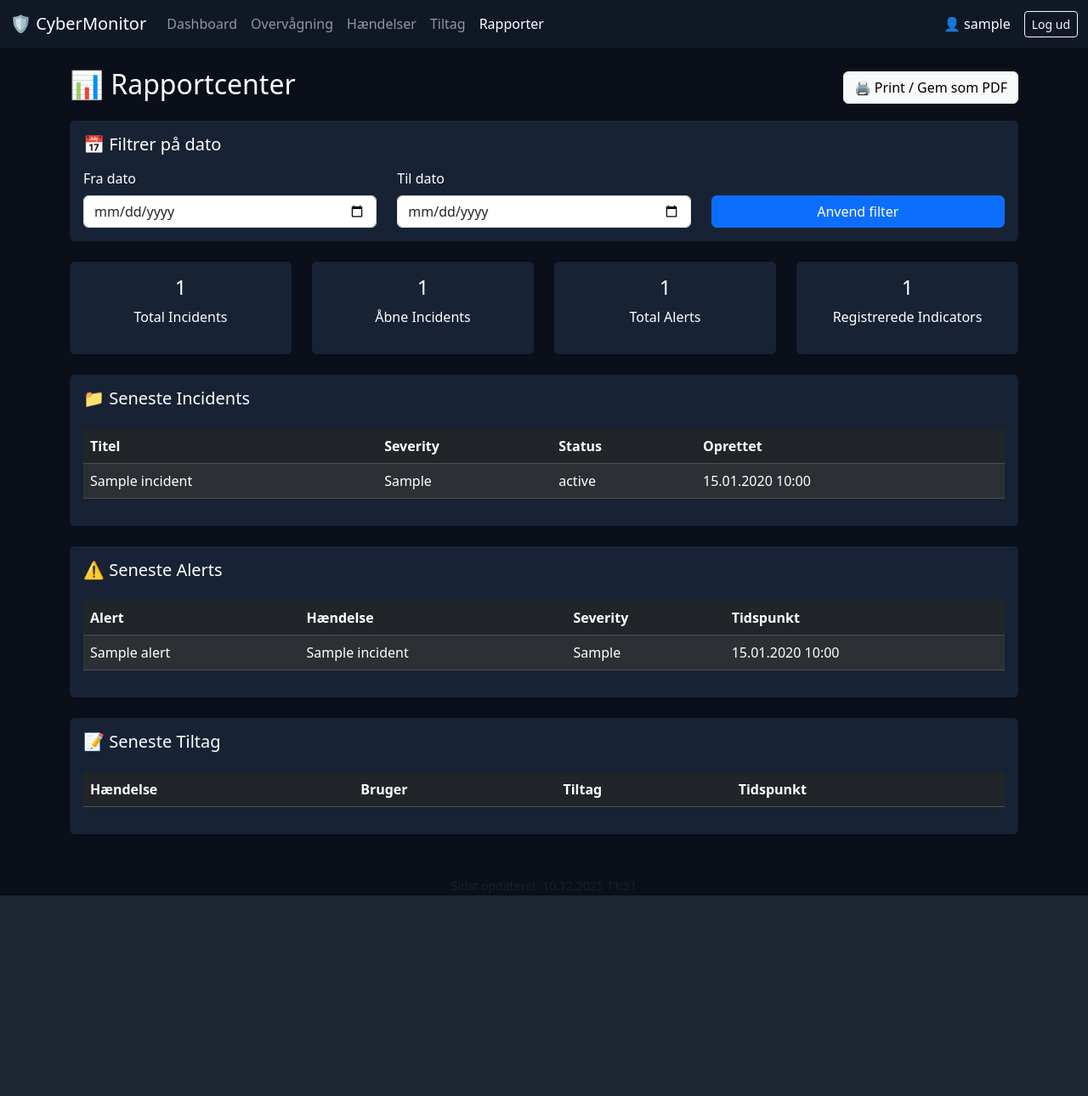
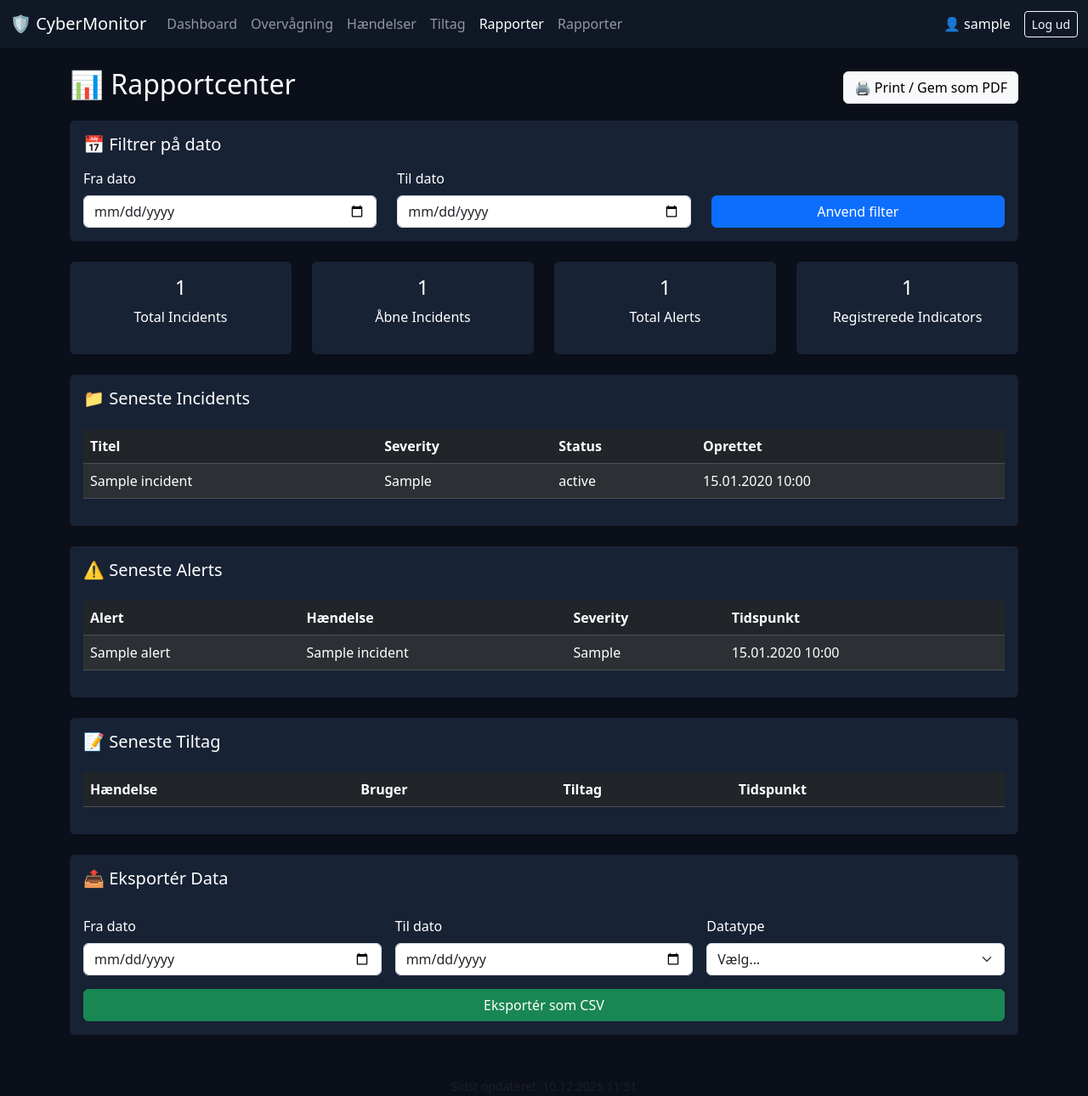
Before and after one commit to magnsun/Cyberkriminalitet, a PHP site: page /rapporter.php in a window 1280 px wide. Shown: the whole page at 85% size. Before the commit the page ends 1054 px from the top, so only its background shows below. Run offline with PHP 8.4, Linux system fonts and the light colour scheme; the visitor is signed in with stand-in values (Sample User, id 1); tables that the repository leaves empty or names only in its code hold one stand-in row (values such as "Sample post"); data that the repository does not hold is empty.

Commit message:
lavet Eksport.php

```diff
--- a/View/dashboard.php
+++ b/View/dashboard.php
@@ -44,7 +44,7 @@ try {
 <body>
 <nav class="navbar navbar-expand-lg navbar-dark">
     <div class="container-fluid">
-        <a class="navbar-brand" href="Index.php">🛡️ CyberMonitor</a>
+        <a class="navbar-brand" href="index.php">🛡️ CyberMonitor</a>
         <button class="navbar-toggler" type="button" data-bs-toggle="collapse" data-bs-target="#navbarNav">
             <span class="navbar-toggler-icon"></span>
         </button>
@@ -55,6 +55,7 @@ try {
                 <li class="nav-item"><a class="nav-link" href="haendelser.php">Hændelser</a>
                 <li class="nav-item"><a class="nav-link" href="tiltag.php">Tiltag</a></li>
                 <li class="nav-item"><a class="nav-link" href="rapporter.php">Rapporter</a></li>
+                <li class="nav-item"><a class="nav-link" href="eksport.php">Rapporter</a></li>
             </ul>
             <div class="d-flex align-items-center">
                 <span class="me-3">👤 <?= htmlspecialchars($_SESSION['username']) ?></span>
--- a/View/haendelser.php
+++ b/View/haendelser.php
@@ -44,6 +44,7 @@ try {
                 <li class="nav-item"><a class="nav-link active" href="haendelser.php">Hændelser</a></li>
                 <li class="nav-item"><a class="nav-link" href="tiltag.php">Tiltag</a></li>
                 <li class="nav-item"><a class="nav-link" href="rapporter.php">Rapporter</a></li>
+                <li class="nav-item"><a class="nav-link" href="eksport.php">Rapporter</a></li>
             </ul>
             <div class="d-flex align-items-center">
                 <span class="me-3">👤 <?= htmlspecialchars($_SESSION['username']) ?></span>
--- a/View/monitoring.php
+++ b/View/monitoring.php
@@ -83,6 +83,7 @@ try {
                 <li class="nav-item"><a class="nav-link" href="haendelser.php">Hændelser</a></li>
                 <li class="nav-item"><a class="nav-link" href="tiltag.php">Tiltag</a></li>
                 <li class="nav-item"><a class="nav-link" href="rapporter.php">Rapporter</a></li>
+                <li class="nav-item"><a class="nav-link" href="eksport.php">Rapporter</a></li>
             </ul>
             <div class="d-flex align-items-center">
                 <span class="me-3">👤 <?= htmlspecialchars($_SESSION['username']) ?></span>
--- a/View/rapporter.php
+++ b/View/rapporter.php
@@ -115,6 +115,7 @@ if ($to) {
                 <li class="nav-item"><a class="nav-link" href="haendelser.php">Hændelser</a></li>
                 <li class="nav-item"><a class="nav-link" href="tiltag.php">Tiltag</a></li>
                 <li class="nav-item"><a class="nav-link active" href="rapporter.php">Rapporter</a></li>
+                <li class="nav-item"><a class="nav-link" href="eksport.php">Rapporter</a></li>
             </ul>
             <span class="me-3">👤 <?= $_SESSION['username'] ?></span>
             <a href="logout.php" class="btn btn-outline-light btn-sm">Log ud</a>
@@ -251,6 +252,37 @@ if ($to) {
             </tbody>
         </table>
     </div>
+    <div class="card p-3 no-print mb-4">
+        <h5>📤 Eksportér Data</h5>
+        <form method="GET" action="eksport.php" class="row g-3 mt-2">
+
+            <div class="col-md-4">
+                <label class="form-label">Fra dato</label>
+                <input type="date" name="from" class="form-control" value="<?= htmlspecialchars($from) ?>">
+            </div>
+
+            <div class="col-md-4">
+                <label class="form-label">Til dato</label>
+                <input type="date" name="to" class="form-control" value="<?= htmlspecialchars($to) ?>">
+            </div>
+
+            <div class="col-md-4">
+                <label class="form-label">Datatype</label>
+                <select name="type" class="form-select" required>
+                    <option value="" disabled selected>Vælg…</option>
+                    <option value="incidents">Incidents</option>
+                    <option value="alerts">Alerts</option>
+                    <option value="indicators">Indicators</option>
+                    <option value="tiltag">Tiltag</option>
+                </select>
+            </div>
+
+            <div class="col-12">
+                <button class="btn btn-success w-100">Eksportér som CSV</button>
+            </div>
+
+        </form>
+    </div>
 
     <div class="text-center mt-5 text-muted text-white">
         <small>Sidst opdateret: <?= date("d.m.Y H:i") ?></small>
--- a/View/tiltag.php
+++ b/View/tiltag.php
@@ -70,6 +70,7 @@ $logs = $stmt_logs->fetchAll(PDO::FETCH_ASSOC);
                 <li class="nav-item"><a class="nav-link" href="haendelser.php">Hændelser</a></li>
                 <li class="nav-item"><a class="nav-link active" href="tiltag.php">Tiltag</a></li>
                 <li class="nav-item"><a class="nav-link" href="rapporter.php">Rapporter</a></li>
+                <li class="nav-item"><a class="nav-link" href="eksport.php">Rapporter</a></li>
             </ul>
             <div class="d-flex align-items-center">
                 <span class="me-3">👤 <?= htmlspecialchars($_SESSION['username']) ?></span>
```
